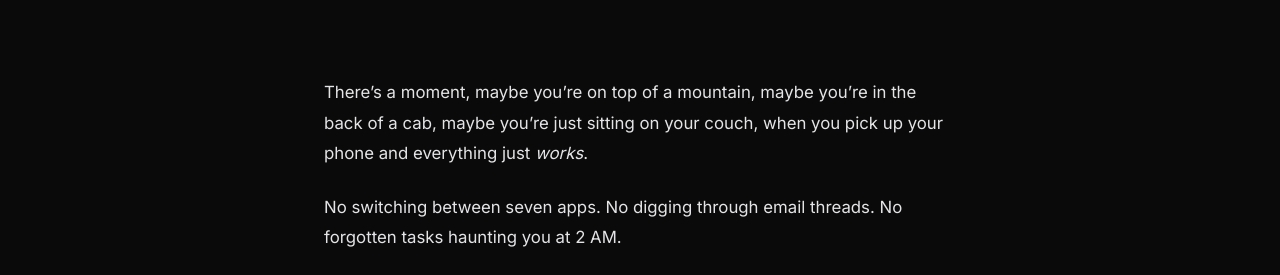
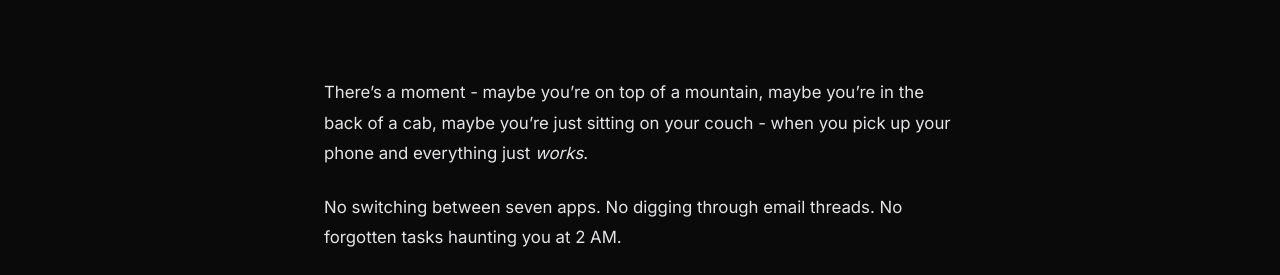
Before and after one commit to handled-sh/handled-sh.github.io, a Jekyll site: the page built from _posts/2026-02-22-your-productivity-assistant.md, in a window 1280 px wide and 900 px high, scrolled down 1057 px. Shown: the part 178-453 px from the top of the window. Built offline with Jekyll 4.4.1, drawn with Linux system fonts in a browser that asks for light colours.

```diff
--- a/_posts/2026-02-22-your-productivity-assistant.md
+++ b/_posts/2026-02-22-your-productivity-assistant.md
@@ -10,7 +10,7 @@ image: /assets/images/handled-hero.jpg
 
 ![Handled - Your Productivity Assistant](/assets/images/handled-hero.jpg)
 
-There's a moment, maybe you're on top of a mountain, maybe you're in the back of a cab, maybe you're just sitting on your couch, when you pick up your phone and everything just *works*.
+There's a moment - maybe you're on top of a mountain, maybe you're in the back of a cab, maybe you're just sitting on your couch - when you pick up your phone and everything just *works*.
 
 No switching between seven apps. No digging through email threads. No forgotten tasks haunting you at 2 AM.
 
```
